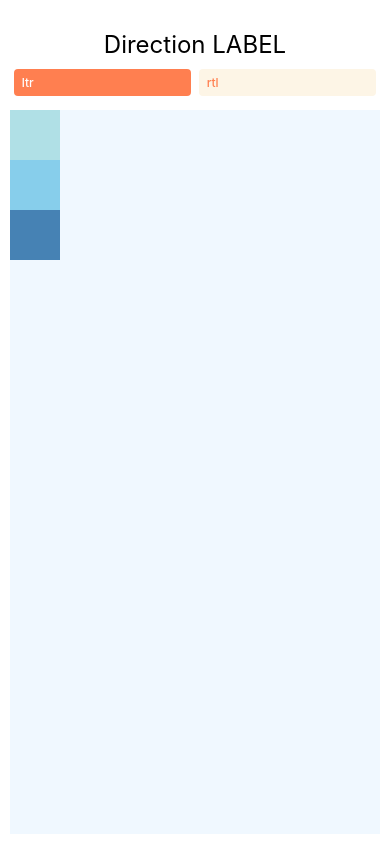
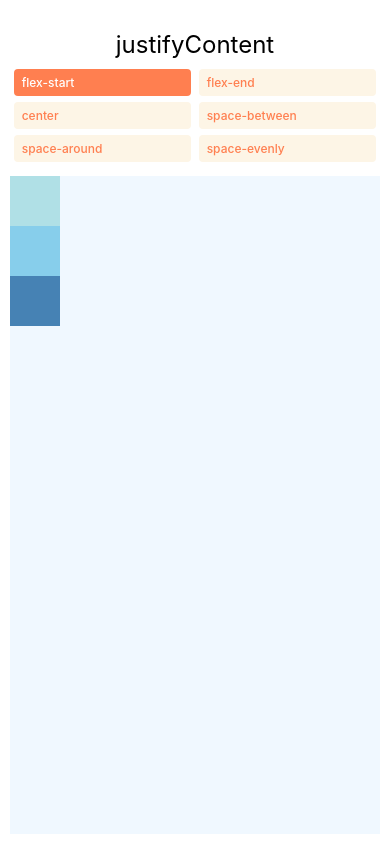
Before and after one commit to EduardoOrestes/react-native, a React Native app: screen / in a window 390 px wide. Built offline with nearby package versions, Linux system fonts and the light colour scheme.

Commit message:
Justify Content Class

```diff
--- a/App.js
+++ b/App.js
@@ -1,16 +1,23 @@
 import React, {useState} from 'react';
 import {View, TouchableOpacity, Text, StyleSheet} from 'react-native';
-import type {PropsWithChildren} from 'react';
+import type {PropsWichChildren} from 'react'
 
-const DirectionLayout = () => {
-  const [direction, setDirection] = useState('ltr');
+const JustifyContentBasics = () => {
+  const [justifyContent, setJustifyContent] = useState('flex-start');
 
   return (
     <PreviewLayout
-      label="Direction LABEL"
-      values={['ltr', 'rtl']}
-      selectedValue={direction}
-      setSelectedValue={setDirection}>
+      label="justifyContent"
+      selectedValue={justifyContent}
+      values={[
+        'flex-start',
+        'flex-end',
+        'center',
+        'space-between',
+        'space-around',
+        'space-evenly',
+      ]}
+      setSelectedValue={setJustifyContent}>
         <View style={[styles.box, {backgroundColor: 'powderblue'}]} />
         <View style={[styles.box, {backgroundColor: 'skyblue'}]} />
         <View style={[styles.box, {backgroundColor: 'steelblue'}]} />
@@ -21,7 +28,7 @@ const DirectionLayout = () => {
 type PreviewLayoutProps = PropsWithChildren<{
   label: string;
   values: string[];
-  selectedValue: string;
+  selectedVlue: string;
   setSelectedValue: (value: string) => void;
 }>;
 
@@ -32,26 +39,24 @@ const PreviewLayout = ({
   selectedValue,
   setSelectedValue,
 }: PreviewLayoutProps) => (
-  <View style={{padding: 10, flex: 1, marginTop: 20}}>
-    <Text style={styles.label}>{label}</Text>
-
+  <View style={{padding: 10, marginTop: 20, flex: 1}}>
+    <Text style={styles.label}>
+      {label}
+    </Text>
     <View style={styles.row}>
       {values.map(value => (
         <TouchableOpacity
           key={value}
           onPress={() => setSelectedValue(value)}
-          style={[styles.button, selectedValue == value && styles.selected]}>
-            <Text
-              style={[
-                styles.buttonLabel,
-                selectedValue === value && styles.selectedLabel
+          style={[styles.button, selectedValue === value && styles.selected]}>
+          <Text style={[
+            styles.buttonLabel, selectedValue === value && styles.selectedLabel,
           ]}>
             {value}
           </Text>
         </TouchableOpacity>
       ))}
     </View>
-
     <View style={[styles.container, {[label]: selectedValue}]}>
       {children}
     </View>
@@ -62,7 +67,7 @@ const styles = StyleSheet.create({
   container: {
     flex: 1,
     marginTop: 8,
-    backgroundColor: 'aliceblue'
+    backgroundColor: 'aliceblue',
   },
   box: {
     width: 50,
@@ -77,7 +82,7 @@ const styles = StyleSheet.create({
     paddingVertical: 6,
     borderRadius: 4,
     backgroundColor: 'oldlace',
-    alignSelf: 'flex-start',
+    alignSef: 'flex-start',
     marginHorizontal: '1%',
     marginBottom: 6,
     minWidth: '48%',
@@ -102,4 +107,4 @@ const styles = StyleSheet.create({
   },
 });
 
-export default DirectionLayout;
+export default JustifyContentBasics;
```
Lines whose indentation alone changed are shown as unchanged.
